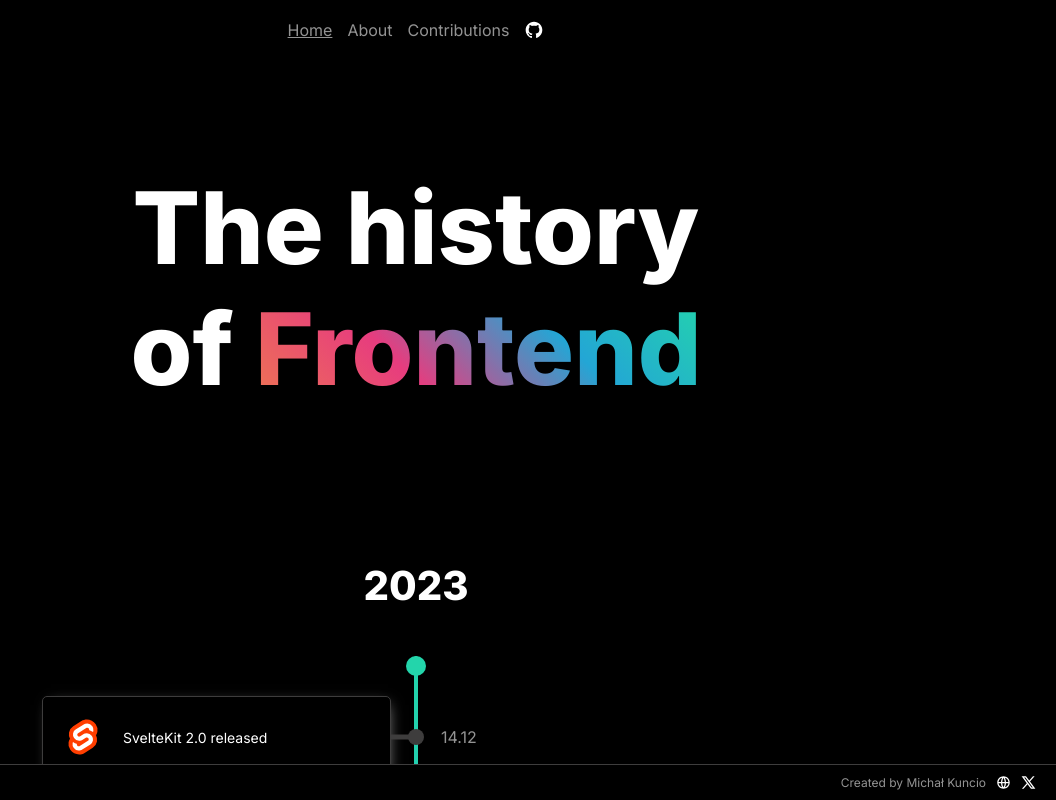
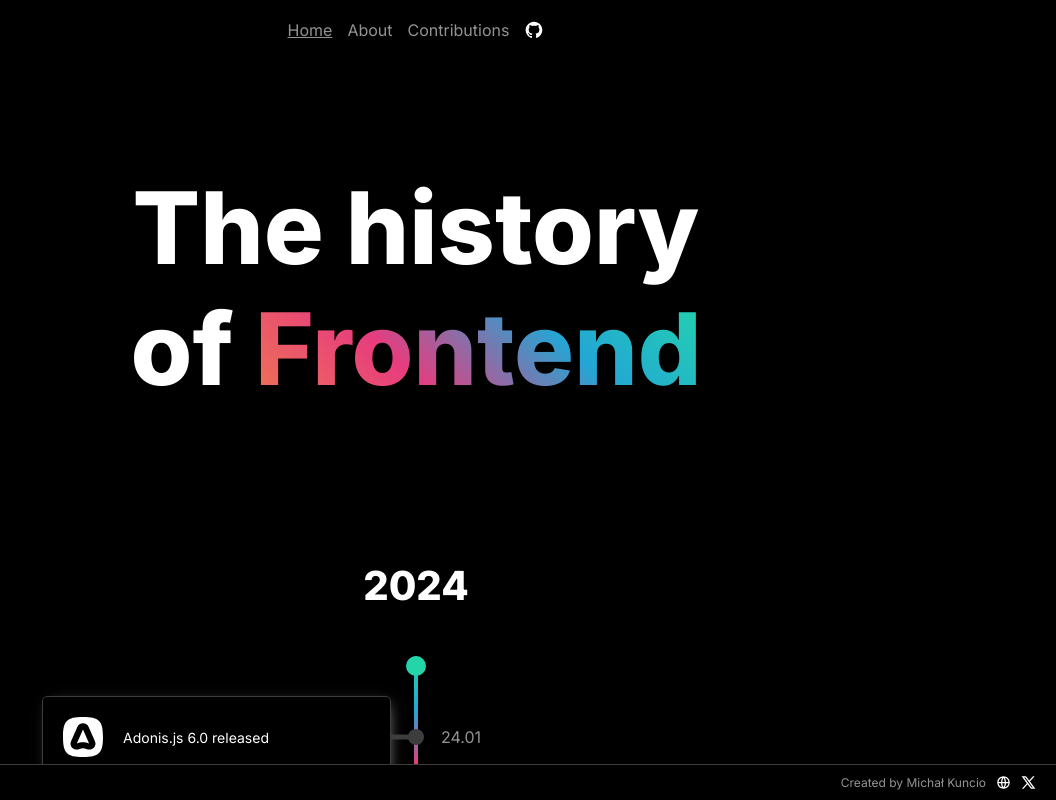
Before and after one commit to michalkuncio/frontendhistory, a Nuxt app: page / in a window 1280 px wide. Shown: the top 800 px of the page, without its empty margins (224-1280 px from the left). Built offline with nearby package versions, Linux system fonts and the light colour scheme.

Commit message:
Add Adonis 6.0 release

```diff
--- /dev/null
+++ b/components/icons/logos/adonis.vue
@@ -0,0 +1,3 @@
+<template>
+    <svg width="24" height="24" viewBox="0 0 24 24" xmlns="http://www.w3.org/2000/svg"><path fill="currentColor" d="M0 12c0 9.68 2.32 12 12 12s12-2.32 12-12S21.68 0 12 0S0 2.32 0 12m4.84 2.492l3.762-8.555C9.238 4.498 10.46 3.716 12 3.716s2.762.781 3.398 2.223l3.762 8.554c.172.418.32.953.32 1.418c0 2.125-1.492 3.617-3.617 3.617c-.726 0-1.3-.183-1.883-.37c-.597-.192-1.203-.387-1.98-.387c-.77 0-1.39.195-1.996.386c-.59.188-1.168.371-1.867.371c-2.125 0-3.617-1.492-3.617-3.617c0-.465.148-1 .32-1.418ZM12 7.43l-3.715 8.406c1.102-.512 2.371-.758 3.715-.758c1.297 0 2.613.246 3.664.758Z" /></svg>
+</template>
--- /dev/null
+++ b/data/2024.ts
@@ -0,0 +1,12 @@
+export default {
+    year: 2024,
+    items: [
+        {
+            date: '2024-01-24',
+            title: 'Adonis.js 6.0 released',
+            link: 'https://github.com/adonisjs/core/releases/tag/v6.2.0',
+            icon: 'adonis'
+
+        }
+    ]
+};
--- a/data/history.ts
+++ b/data/history.ts
@@ -1,3 +1,4 @@
+import year2024 from './2024';
 import year2023 from './2023';
 import year2022 from './2022';
 import year2021 from './2021';
@@ -26,6 +27,7 @@ import year1991 from './1991';
 import year1990 from './1990';
 
 export const historyItems = [
+    year2024,
     year2023,
     year2022,
     year2021,
```
